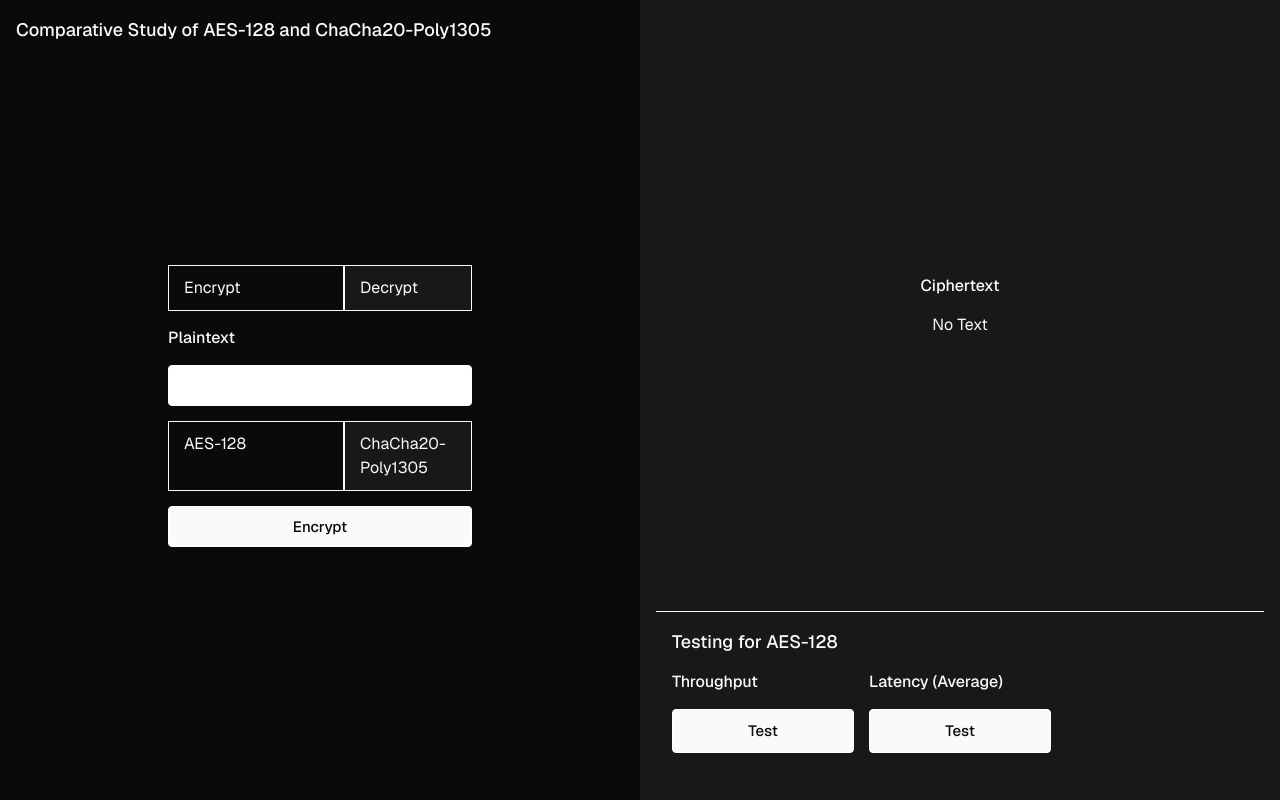
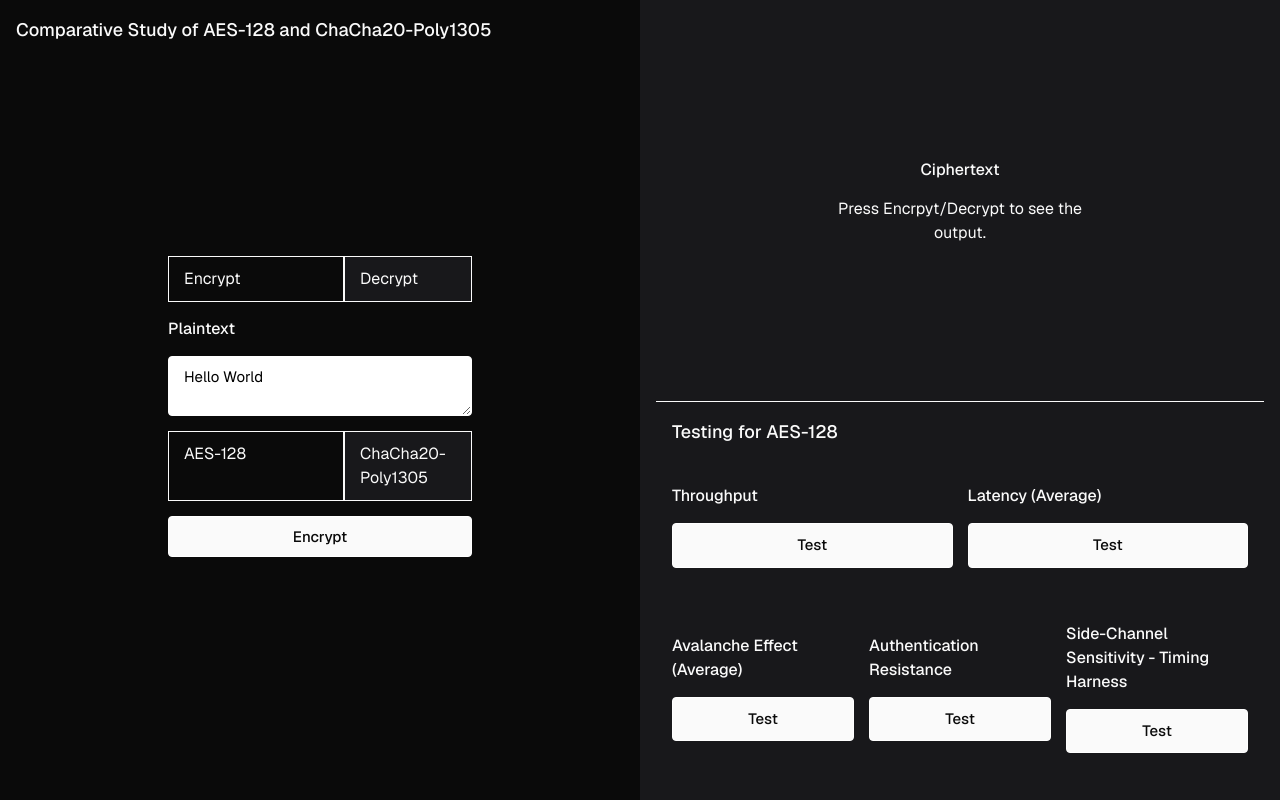
Before and after one commit to Neel112002/AES128-V-S-CHACHA20, a React (Vite) app in the folder frontend/: page / in a window 1280 px wide. Built offline with nearby package versions, Linux system fonts and the light colour scheme; a web font is replaced by a local one.

Commit message:
Test completed

```diff
--- a/frontend/src/App.css
+++ b/frontend/src/App.css
@@ -21,6 +21,7 @@ body {
   padding: 1rem;
   display: flex;
   flex-direction: column;
+  max-width: 50%;
 }
 
 .ciphertext {
@@ -60,6 +61,10 @@ input {
   padding: 10px 15px;
   margin-bottom: 15px;
   font-size: 15px;
+}
+
+textarea{
+  resize: vertical;
 }
 
 input[type="submit"],
@@ -134,6 +139,9 @@ input[type="submit"]:active,
 
 .ciphertextOutput {
   margin-bottom: 15px;
+  max-width: 90%;
+  overflow-wrap: break-word;
+  text-align: center;
 }
 
 .centerCard.cipherBlock .ciphertextBlock {
@@ -157,7 +165,8 @@ input[type="submit"]:active,
 
 .testingGrid {
   display: grid;
-  grid-template-columns: repeat(3, 1fr);
+  grid-template-columns: repeat(6, 1fr);
+  grid-template-rows: repeat(2, 1fr);
   gap: 15px;
   justify-content: center;
   justify-items: center;
@@ -186,3 +195,23 @@ input[type="submit"]:active,
 .value {
   font-size: 18px;
 }
+
+.parameter.throughput {
+  grid-area: 1 / 1 / 2 / 4;
+}
+
+.parameter.latency {
+  grid-area: 1 / 4 / 2 / 7;
+}
+
+.parameter.avalanche {
+  grid-area: 2 / 1 / 3 / 3;
+}
+
+.parameter.authRes {
+  grid-area: 2 / 3 / 3 / 5;
+}
+
+.parameter.sideSen {
+  grid-area: 2 / 5 / 3 / 7;
+}
--- a/frontend/src/App.jsx
+++ b/frontend/src/App.jsx
@@ -6,20 +6,28 @@ import Constants from "./constants";
 import "./App.css";
 
 function App() {
-  const [ciphertext, setCiphertext] = useState("No Text");
+  const [plaintext, setPlaintext] = useState("Hello World");
+  const [ciphertext, setCiphertext] = useState(
+    "Press Encrpyt/Decrypt to see the output."
+  );
   const [mode, setMode] = useState("AES");
   const [operation, setOperation] = useState("encrypt");
   const [throughput, setThroughput] = useState(false);
   const [latency, setLatency] = useState(false);
+  const [avalanche, setAvalanche] = useState(false);
+  const [authRes, setAuthRes] = useState(false);
+  const [sideSen, setSideSen] = useState(false);
 
   // Testing Parameters
   const iteration = 1000;
-  const dataSize = mode === "AES" ? 16 : 64; //change this to 10MB = 1024 * 1024 * 10
+  const dataSize = 50;
+  const dataPerBlock = mode === "AES" ? 16 : 64;
 
   const { register, handleSubmit } = useForm();
   const onSubmit = (data) => {
-    if (data.plaintext) {
-      let plaintext = data.plaintext;
+    if (plaintext) {
+      // console.log(data.plaintext)
+      // let plaintext = plaintext;
       let uri =
         mode === "AES" ? Constants.flaskServer : Constants.expressServer;
       let route = operation === "encrypt" ? "encrypt" : "decrypt";
@@ -34,7 +42,24 @@ function App() {
     }
   };
 
-  const callAlgorithm = (uri, data, callback = () => {}) => {
+  const handleInput = (e) => {
+    setPlaintext(e.target.value);
+  };
+
+  function stats(times) {
+    const n = times.length;
+    const mean = times.reduce((a, b) => a + b, 0) / n;
+    const sq = times.reduce((a, b) => a + (b - mean) ** 2, 0);
+    const stddev = Math.sqrt(sq / (n - 1));
+    return { mean, stddev };
+  }
+
+  const callAlgorithm = (
+    uri,
+    data,
+    callback = () => {},
+    errorCB = () => {}
+  ) => {
     $.ajax({
       url: uri,
       method: "POST",
@@ -44,22 +69,56 @@ function App() {
         callback(data);
       },
       error: function (xhr, status, error) {
+        errorCB(xhr, status, error);
         console.log(error);
       },
     });
   };
 
-  const getRandomAsciiString = (length = 16) => {
-    const chars = [];
+  const getRandomAsciiString = (sizeInBytes = 16) => {
+    const MAX_CHUNK = 65536; // Max allowed by crypto.getRandomValues
+    const printableAscii = [];
     for (let i = 0x20; i <= 0x7e; i++) {
-      chars.push(String.fromCharCode(i));
+      printableAscii.push(String.fromCharCode(i));
     }
 
-    const array = new Uint8Array(length);
-    crypto.getRandomValues(array);
+    const result = [];
 
-    return Array.from(array, (byte) => chars[byte % chars.length]).join("");
+    for (let i = 0; i < sizeInBytes; i += MAX_CHUNK) {
+      const chunkSize = Math.min(MAX_CHUNK, sizeInBytes - i);
+      const byteChunk = new Uint8Array(chunkSize);
+      crypto.getRandomValues(byteChunk);
+      for (let j = 0; j < chunkSize; j++) {
+        const char = printableAscii[byteChunk[j] % printableAscii.length];
+        result.push(char);
+      }
+    }
+
+    return result.join("");
   };
+
+  function countBitDifferencePercentage(str1, str2) {
+    let differingBits = 0;
+    let differingChar = 0;
+    const totalBits = str1.length * 8;
+    const totalChar = str1.length;
+    for (let i = 0; i < str1.length; i++) {
+      const charCode1 = str1.charCodeAt(i);
+      const charCode2 = str2.charCodeAt(i);
+      const xor = charCode1 ^ charCode2;
+      differingBits += xor.toString(2).split("1").length - 1;
+
+      const char1 = str1.charAt(i);
+      const char2 = str2.charAt(i);
+      if (char1 !== char2) {
+        differingChar += 1;
+      }
+    }
+    return {
+      bitWise: (differingBits / totalBits) * 100,
+      charWise: (differingChar / totalChar) * 100,
+    };
+  }
 
   const getThroughput = (mode) => {
     let timings = {
@@ -127,7 +186,7 @@ function App() {
       };
 
       let encBody = {
-        plaintext: getRandomAsciiString(dataSize),
+        plaintext: getRandomAsciiString(dataPerBlock),
       };
       timings.encStart = performance.now();
       callAlgorithm(`${uri}/encrypt`, JSON.stringify(encBody), (data) => {
@@ -161,12 +220,138 @@ function App() {
     }
   };
 
+  const getAvalanche = (mode, trials = iteration) => {
+    let uri = mode === "AES" ? Constants.flaskServer : Constants.expressServer;
+    let totalPercentageBits = 0;
+    let totalPercentageChar = 0;
+
+    for (let i = 0; i < trials; i++) {
+      let orgData = getRandomAsciiString(dataPerBlock);
+      let orgDataBody = {
+        plaintext: orgData,
+      };
+      callAlgorithm(`${uri}/encrypt`, JSON.stringify(orgDataBody), (data) => {
+        let orgEncData = data.ciphertext;
+        let modData = [...orgData];
+        modData[0] ^= 0b00000001;
+        let modDataBody = {
+          plaintext: modData.join(""),
+        };
+        callAlgorithm(`${uri}/encrypt`, JSON.stringify(modDataBody), (data) => {
+          let modEncData = data.ciphertext;
+          let bitDiff = countBitDifferencePercentage(
+            orgEncData.split("|")[1],
+            modEncData.split("|")[1]
+          );
+          totalPercentageBits += bitDiff.bitWise;
+          totalPercentageChar += bitDiff.charWise;
+          setAvalanche({
+            bitWise: totalPercentageBits / trials,
+            charWise: totalPercentageChar / trials,
+          });
+        });
+      });
+    }
+  };
+
+  const getAuthRes = (mode) => {
+    let data = getRandomAsciiString(dataPerBlock);
+    let uri = mode === "AES" ? Constants.flaskServer : Constants.expressServer;
+    let encBody = {
+      plaintext: data,
+    };
+    let authResTest = {
+      tagTamp: false,
+      ctTamp: false,
+    };
+    callAlgorithm(`${uri}/encrypt`, JSON.stringify(encBody), (data) => {
+      let cipher = data.ciphertext.split("|");
+      console.log(cipher);
+
+      const forgedTag = cipher[2].split("");
+      forgedTag[0] ^= 0x01; // Flip bit
+      cipher[2] = forgedTag.join("");
+      console.log(cipher, forgedTag);
+      let deeBody1 = {
+        plaintext: cipher.join("|"),
+      };
+
+      callAlgorithm(
+        `${uri}/decrypt`,
+        JSON.stringify(deeBody1),
+        (data) => {
+          console.log("Forged tag was accepted (authentication failed)");
+        },
+        (xhr, status, error) => {
+          console.log("Forged tag was correctly rejected");
+          authResTest.tagTamp = true;
+          setAuthRes(authResTest);
+        }
+      );
+
+      const forgedCT = cipher[1].split("");
+      forgedCT[0] ^= 0x01; // Flip bit
+      cipher[1] = forgedCT.join("");
+      console.log(cipher, forgedCT);
+      let deeBody2 = {
+        plaintext: cipher.join("|"),
+      };
+      callAlgorithm(
+        `${uri}/decrypt`,
+        JSON.stringify(deeBody2),
+        (data) => {
+          console.log("Forged ciphertext was accepted (authentication failed)");
+        },
+        (xhr, status, error) => {
+          console.log("Forged ciphertext was correctly rejected");
+          authResTest.ctTamp = true;
+          setAuthRes(authResTest);
+        }
+      );
+    });
+  };
+
+  const getSideSen = (mode, trails = iteration) => {
+    let uri = mode === "AES" ? Constants.flaskServer : Constants.expressServer;
+    let times = [];
+
+    for (let i = 0; i < trails; i++) {
+      let data = getRandomAsciiString(dataPerBlock);
+      let encBody = {
+        plaintext: data,
+      };
+      const t0 = performance.now();
+      callAlgorithm(`${uri}/encrypt`, JSON.stringify(encBody), (data) => {
+        const t1 = performance.now();
+        times.push(t1 - t0);
+        if (i === trails - 1) {
+          let enStat = stats(times);
+          setSideSen({
+            mean: enStat.mean.toFixed(4),
+            std: enStat.stddev.toFixed(4),
+          });
+        }
+      });
+    }
+  };
+
   useEffect(() => {
     $(".multiButtonOperation .button").on("click", function () {
       if (!$(this).hasClass("active")) {
         $(".multiButtonOperation .button").removeClass("active");
         $(this).addClass("active");
         setOperation(this.id);
+        if (this.id === "decrypt") {
+          if (ciphertext === "Press Encrpyt/Decrypt to see the output.") {
+            setPlaintext("");
+          } else {
+            setPlaintext(ciphertext);
+          }
+          setCiphertext("Press Encrpyt/Decrypt to see the output.");
+        } else {
+          setPlaintext("");
+          setCiphertext("Press Encrpyt/Decrypt to see the output.");
+        }
       }
     });
     $(".multiButtonMode .button").on("click", function () {
@@ -183,19 +368,26 @@ function App() {
       $(".multiButtonOperation .button").off("click");
       $(".multiButtonMode .button").off("click");
     };
-  }, []);
+  }, [ciphertext]);
 
   useEffect(() => {
     $(".testButton").on("click", function () {
       console.log("click");
       switch (this.id) {
         case "throughput":
-          console.log(mode);
           getThroughput(mode);
           break;
         case "latency":
-          console.log("latency");
           getLatency(mode);
+          break;
+        case "avalanche":
+          getAvalanche(mode, iteration);
+          break;
+        case "authRes":
+          getAuthRes(mode);
+          break;
+        case "sideSen":
+          getSideSen(mode, iteration);
           break;
         default:
           console.log("default");
@@ -229,8 +421,10 @@ function App() {
             <div className="label">
               {operation === "encrypt" ? "Plaintext" : "Ciphertext"}
             </div>
-            <input
+            <textarea
               {...register("plaintext", { required: true, minLength: 2 })}
+              value={plaintext}
+              onChange={handleInput}
             />
             <div className="multiButton multiButtonMode">
               <div id="AES" className="button AES active">
@@ -262,12 +456,11 @@ function App() {
             {mode === "ChaCha" ? "ChaCha20-Poly1305" : null}
           </div>
           <div className="testingGrid">
-            <div className="parameter">
+            <div className="parameter throughput">
               <div className="label">Throughput</div>
               {throughput && (
                 <div className="subGrid">
                   <div>
-                    {/* make the fixed value to 2 */}
                     <div className="label">Encryption</div>
                     <div className="valueBlock">
                       <div className="value">{throughput.enc.toFixed(4)}</div>{" "}
@@ -294,7 +487,7 @@ function App() {
                 Test
               </div>
             </div>
-            <div className="parameter">
+            <div className="parameter latency">
               <div className="label">Latency (Average)</div>
               {latency && (
                 <div className="subGrid">
@@ -323,6 +516,84 @@ function App() {
                 Test
               </div>
             </div>
+            <div className="parameter avalanche">
+              <div className="label">Avalanche Effect (Average)</div>
+              {avalanche && (
+                <div className="subGrid">
+                  <div>
+                    <div className="label">Bit-Wise</div>
+                    <div className="valueBlock">
+                      <div className="value">
+                        {avalanche.bitWise.toFixed(2)}
+                      </div>{" "}
+                      %
+                    </div>
+                  </div>
+                  <div>
+                    <div className="label">Character-Wise</div>
+                    <div className="valueBlock">
+                      <div className="value">
+                        {avalanche.charWise.toFixed(2)}
+                      </div>{" "}
+                      %
+                    </div>
+                  </div>
+                </div>
+              )}
+              <div id="avalanche" className="testButton">
+                Test
+              </div>
+            </div>
+            <div className="parameter authRes">
+              <div className="label">Authentication Resistance</div>
+              {authRes && (
+                <div className="subGrid">
+                  <div>
+                    <div className="label">Tap Tampering</div>
+                    <div className="valueBlock">
+                      <div className="value">
+                        {authRes.tagTamp ? "Passed" : "Failed"}
+                      </div>
+                    </div>
+                  </div>
+                  <div>
+                    <div className="label">Ciphertext Tampering</div>
+                    <div className="valueBlock">
+                      <div className="value">
+                        {authRes.ctTamp ? "Passed" : "Failed"}
+                      </div>
+                    </div>
+                  </div>
+                </div>
+              )}
+              <div id="authRes" className="testButton">
+                Test
+              </div>
+            </div>
+            <div className="parameter sideSen">
+              <div className="label">
+                Side-Channel Sensitivity - Timing Harness
+              </div>
+              {sideSen && (
+                <div className="subGrid">
+                  <div>
+                    <div className="label">Mean</div>
+                    <div className="valueBlock">
+                      <div className="value">{sideSen.mean} ms</div>
+                    </div>
+                  </div>
+                  <div>
+                    <div className="label">Standard Deviation</div>
+                    <div className="valueBlock">
+                      <div className="value">{sideSen.std} ms</div>
+                    </div>
+                  </div>
+                </div>
+              )}
+              <div id="sideSen" className="testButton">
+                Test
+              </div>
+            </div>
           </div>
         </div>
       </div>
```
